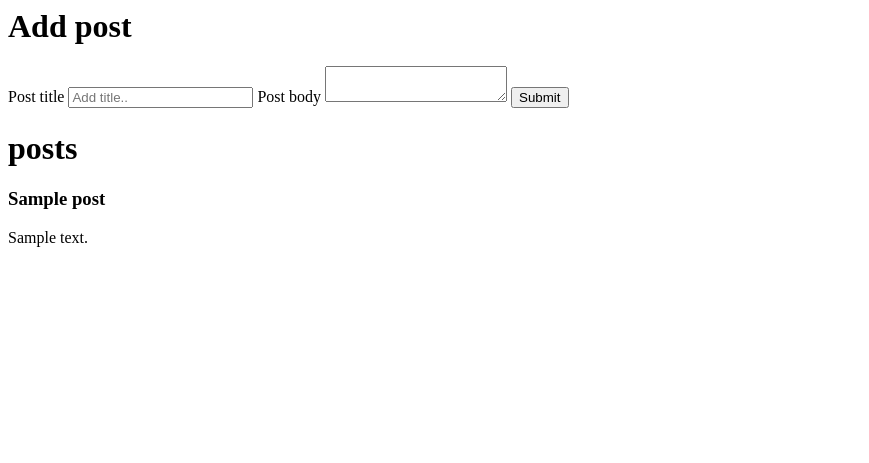
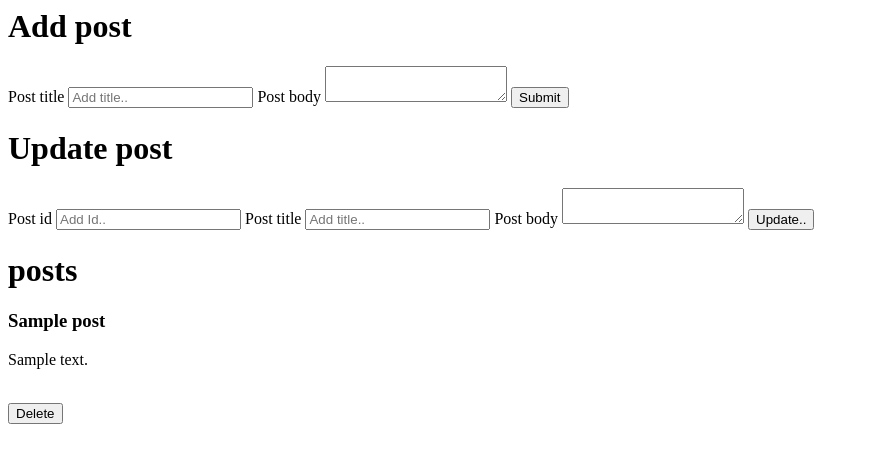
Before and after one commit to HazemFCIH/php-oop, a PHP site: page / in a window 1280 px wide. Shown: the top 463 px of the page, without its empty margins (0-869 px from the left). Run offline with PHP 8.4, Linux system fonts and the light colour scheme; tables that the repository leaves empty or names only in its code hold one stand-in row (values such as "Sample post").

Commit message:
finished CRUD using PDO

```diff
--- a/index.php
+++ b/index.php
@@ -4,7 +4,7 @@ $database = new Database;
 $database->query('SELECT * FROM posts');
 $rows = $database->resultSet();
 $post = filter_input_array(INPUT_POST, FILTER_SANITIZE_STRING);
-IF(isset($_POST['submit'])){
+if(isset($_POST['submit'])){
     $title = $post['title'];
     $body = $post['body'];
     $database->query('INSERT INTO posts (title,body) VALUES (:title, :body)');
@@ -19,15 +19,51 @@ IF(isset($_POST['submit'])){
     $database->query('SELECT * FROM posts');
     $rows = $database->resultSet();
 }
+if(isset($_POST['update'])){
+    $id = $post['id'];
+    $title = $post['title'];
+    $body = $post['body'];
+    $database->query('UPDATE posts SET title = :title, body = :body WHERE id = :id');
+    $database->bind(':title',$title);
+    $database->bind(':body',$body);
+    $database->bind(':id',$id);
+    $database->execute();
+    if($database->lastInsertId()){
+        echo '<p> Post Added</p>';
+    }
+    //header("Refresh:0");
+
+    $database->query('SELECT * FROM posts');
+    $rows = $database->resultSet();
+}
+if(isset($_POST['delete'])){
+    $delete_id = $_POST['delete_id'];
+    $database->query('DELETE FROM posts WHERE id = :id');
+    $database->bind(':id',$delete_id);
+    $database->execute();
+    $database->query('SELECT * FROM posts');
+    $rows = $database->resultSet();
+
+}
 
 ?>
 <h1>Add post</h1>
 <form method = "post" action="<?php $_SERVER['PHP_SELF'];?>">
 <label for="title">Post title</label>
-<input type="text" name="title" id="title" placeholder = 'Add title..' required>
+<input type="text" name="id" id="title" placeholder = 'Add title..' required>
 <label for="body">Post body</label>
 <textarea name="body" id="body" required></textarea>
 <input type="submit" name="submit" value="Submit">
+</form>
+<h1>Update post</h1>
+<form method = "post" action="<?php $_SERVER['PHP_SELF'];?>">
+    <label for="id">Post id</label>
+    <input type="number" name="id" id="id" placeholder = 'Add Id..' required>
+    <label for="title">Post title</label>
+    <input type="text" name="title" id="title" placeholder = 'Add title..' required>
+    <label for="body">Post body</label>
+    <textarea name="body" id="body" required></textarea>
+    <input type="submit" name="update" value="Update..">
 </form>
 
 <h1>posts</h1>
@@ -36,6 +72,12 @@ IF(isset($_POST['submit'])){
 <div>
     <h3><?php echo $row['title']; ?></h3>
     <p><?php echo $row['body']; ?></p>
+    <br>
+    <form action="<?php $_SERVER['PHP_SELF'];?>" method="post">
+        <input type="hidden" name="delete_id" value="<?php echo $row['id']; ?>">
+        <input type="submit" name="delete" value="Delete">
+
+    </form>
 </div>
 
 <?php endforeach; ?>
```
